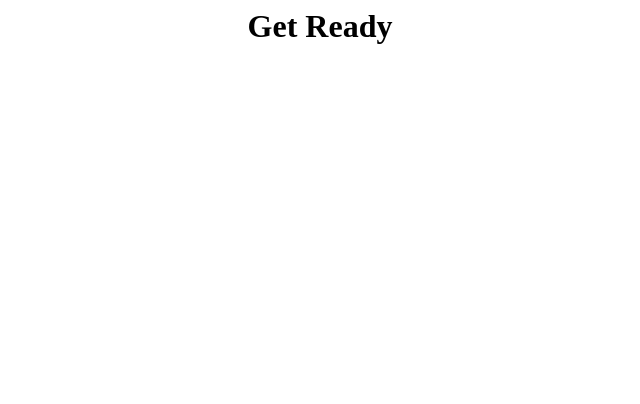
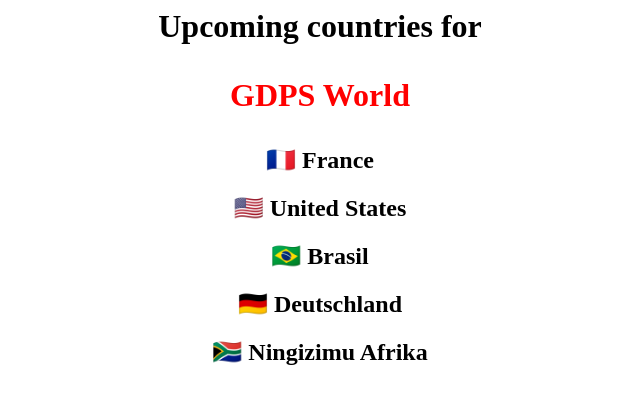
Before and after one commit to masckmaster2007/GDPS-World, a plain HTML site: page index.html in a window 1280 px wide. Shown: the whole page, without its empty margins (320-960 px from the left). Drawn offline with Linux system fonts and the light colour scheme.

Commit message:
Update index.html

```diff
--- a/index.html
+++ b/index.html
@@ -1 +1,8 @@
-<center><h1>Get Ready</h1></center>
+<center>
+  <h1>Upcoming countries for <p style="color: red">GDPS World</p></h1>
+  <h2>🇫🇷 France</h2>
+  <h2>🇺🇸 United States</h2>
+  <h2>🇧🇷 Brasil</h2>
+  <h2>🇩🇪 Deutschland</h2>
+  <h2>🇿🇦 Ningizimu Afrika</h2>
+</center>
```
